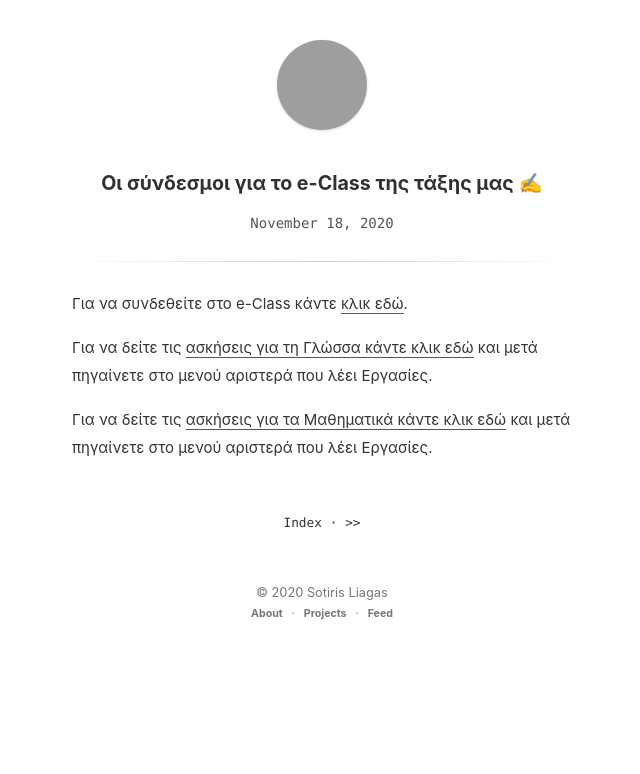
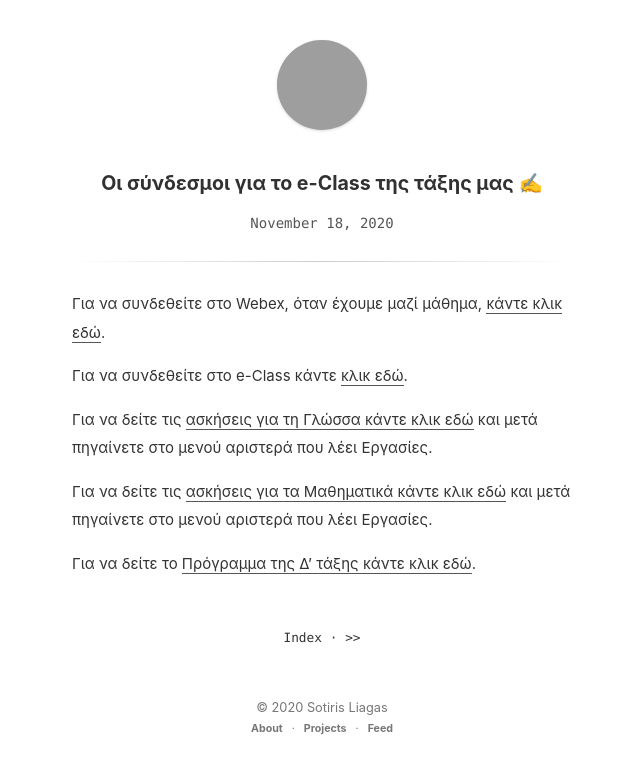
Before and after one commit to liagason/A-Jekyll-Blog, a Jekyll site: the page built from _posts/2020-11-18-katw-zevgaraki-eclass-2020-4th-grade.md, in a window 1280 px wide, cut to the strip 0-774 px from the top of the page. Shown: the whole strip, without its empty margins (318-958 px from the left). Built offline with Jekyll 4.4.1, drawn with Linux system fonts in a browser that asks for light colours; grey boxes are pictures that could not be loaded.

Commit message:
Update 2020-11-18-katw-zevgaraki-eclass-2020-4th-grade.md

```diff
--- a/_posts/2020-11-18-katw-zevgaraki-eclass-2020-4th-grade.md
+++ b/_posts/2020-11-18-katw-zevgaraki-eclass-2020-4th-grade.md
@@ -2,9 +2,13 @@
 layout: post
 title: Οι σύνδεσμοι για το e-Class της τάξης μας ✍
 ---
+
+Για να συνδεθείτε στο Webex, όταν έχουμε μαζί μάθημα, [κάντε κλικ εδώ](https://minedu-primary2.webex.com/meet/liagason).
 
 Για να συνδεθείτε στο e-Class κάντε [κλικ εδώ](https://eclass.sch.gr/).
 
 Για να δείτε τις [ασκήσεις για τη Γλώσσα κάντε κλικ εδώ](https://eclass01.sch.gr/courses/9010593105/) και μετά πηγαίνετε στο μενού αριστερά που λέει Εργασίες.
 
 Για να δείτε τις [ασκήσεις για τα Μαθηματικά κάντε κλικ εδώ](https://eclass01.sch.gr/courses/9010408106/) και μετά πηγαίνετε στο μενού αριστερά που λέει Εργασίες.
+
+Για να δείτε το [Πρόγραμμα της Δ' τάξης κάντε κλικ εδώ](https://blogs.sch.gr/dimkzev/2020/11/16/programma-kai-eikonikes-aithoyses-gia-ti-sygchroni-ex-apostaseos-ekpaideysi/).
```
